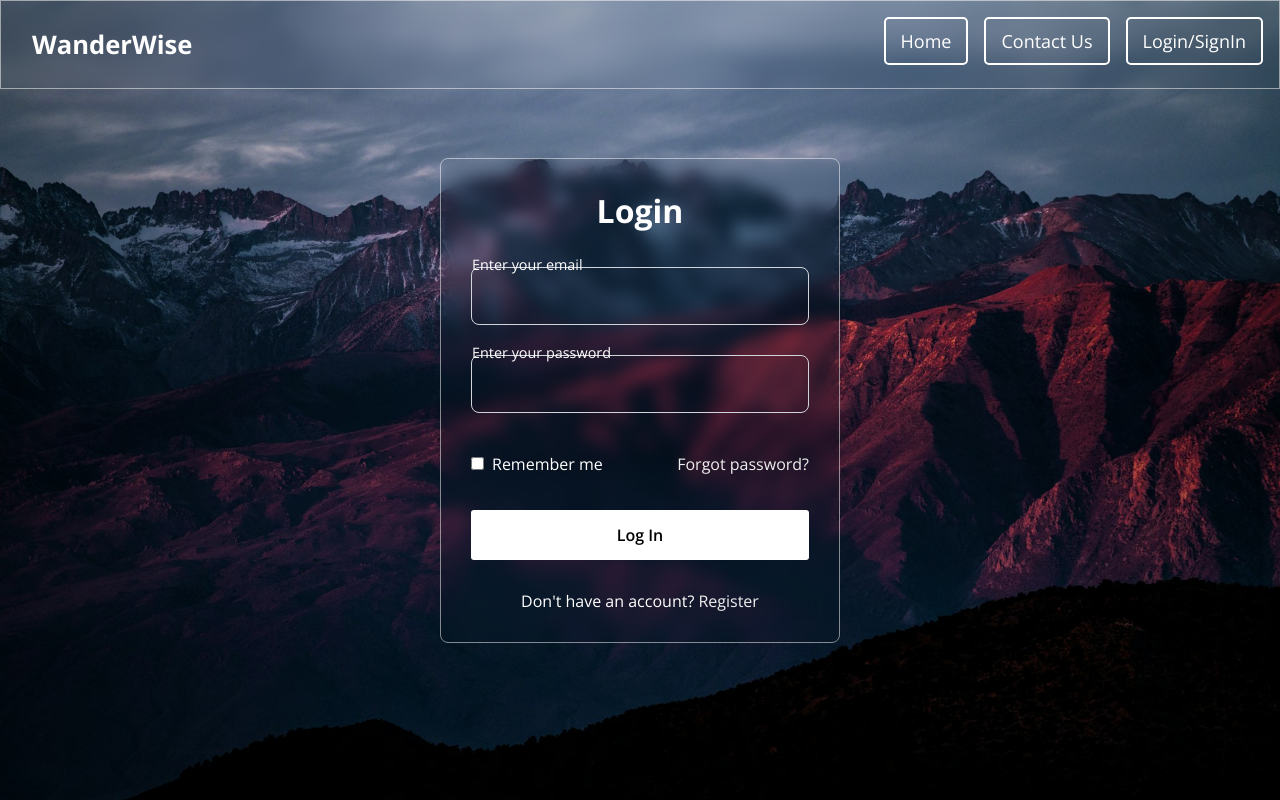
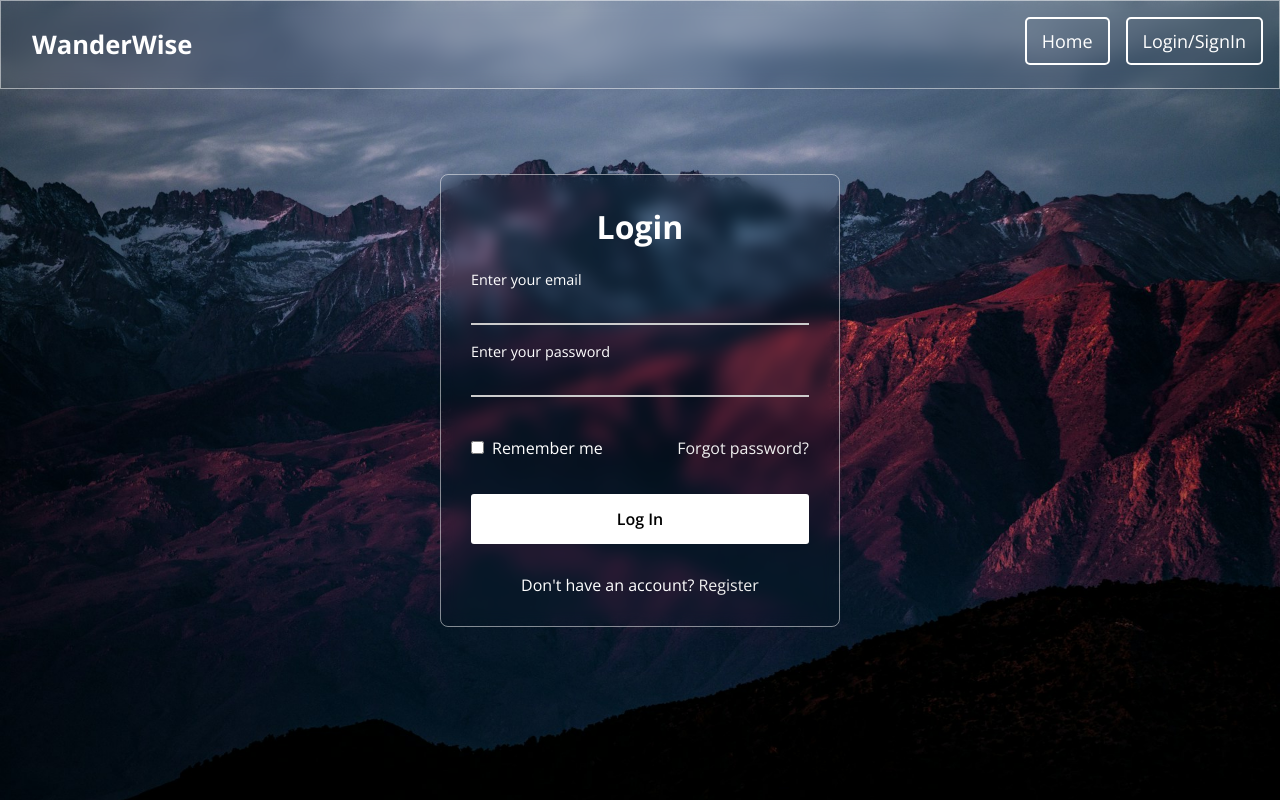
Before and after one commit to shivamchavan12/wanderwise, a React (Create React App) app: page /login in a window 1280 px wide. Built offline with nearby package versions, Linux system fonts and the light colour scheme.

Commit message:
basic changes

```diff
--- a/src/App.js
+++ b/src/App.js
@@ -2,7 +2,6 @@ import React, { useState, useEffect } from 'react';
 import { BrowserRouter as Router, Routes, Route } from 'react-router-dom';
 import Header from './components/header';
 import Login from './components/login';
-import Dashboard from './components/dashboard';
 import Home from './components/Home';
 import Trip from './components/Tripplanner';
 import Profile from './components/form';
@@ -49,7 +48,6 @@ function App() {
         <Route path="/login" element={<Login setIsLoggedIn={setIsLoggedIn} />} />
         <Route path="/Tripplanner" element={<Trip />} />
         <Route path="/form" element={<Profile />} />
-        <Route path="/dashboard" element={<Dashboard />} />
       </Routes>
     </Router>
   );
--- a/src/components/dashboard.js
+++ /dev/null
@@ -1,12 +0,0 @@
-import React from 'react';
-
-const Dashboard = () => {
-  return (
-    <div>
-      <h1>Welcome to the Dashboard</h1>
-      <p>You are logged in!</p>
-    </div>
-  );
-};
-
-export default Dashboard;
--- a/src/components/form.css
+++ b/src/components/form.css
@@ -107,7 +107,7 @@
   color: #374151;
 }
 
-.input-field {
+.i {
   padding: 0.5rem;
   border: 1px solid #d1d5db;
   border-radius: 0.5rem;
@@ -115,18 +115,18 @@
   transition: border-color 0.2s;
 }
 
-.input-field:focus {
+.i:focus {
   outline: none;
   border-color: #3b82f6;
   box-shadow: 0 0 0 2px rgba(59, 130, 246, 0.1);
 }
 
-.input-field:disabled {
+.i:disabled {
   background-color: #f3f4f6;
   cursor: not-allowed;
 }
 
-textarea.input-field {
+textarea.i {
   resize: none;
   min-height: 100px;
 }
--- a/src/components/form.js
+++ b/src/components/form.js
@@ -240,7 +240,7 @@ const Profile = () => {
                   value={editedProfile.name}
                   onChange={handleChange}
                   disabled={!isEditing}
-                  className="input-field"
+                  className="i"
                 />
               </div>
 
@@ -250,7 +250,7 @@ const Profile = () => {
                   type="email"
                   value={session?.user?.email || ''}
                   disabled={true}
-                  className="input-field"
+                  className="i"
                 />
               </div>
 
@@ -262,7 +262,7 @@ const Profile = () => {
                   value={editedProfile.phone}
                   onChange={handleChange}
                   disabled={!isEditing}
-                  className="input-field"
+                  className="i"
                 />
               </div>
 
@@ -274,7 +274,7 @@ const Profile = () => {
                   value={editedProfile.age}
                   onChange={handleChange}
                   disabled={!isEditing}
-                  className="input-field"
+                  className="i"
                 />
               </div>
 
@@ -285,7 +285,7 @@ const Profile = () => {
                   value={editedProfile.travelPreference}
                   onChange={handleChange}
                   disabled={!isEditing}
-                  className="input-field"
+                  className="i"
                 >
                   {travelPreferences.map((style) => (
                     <option key={style} value={style}>
--- a/src/components/header.js
+++ b/src/components/header.js
@@ -66,7 +66,6 @@ function Header({ isLoggedIn, setIsLoggedIn }) {
       </div>
       <nav>
         <Link className="button-link" to="/">Home</Link>
-        <Link className="button-link" to="/ContactUs">Contact Us</Link>
 
         {isLoggedIn ? (
           <>
--- a/src/components/headers/homeheader.css
+++ /dev/null
@@ -1,64 +0,0 @@
-/* General Header Styles */
-.sticky-header {
-    display: flex;
-    justify-content: space-between;
-    position: fixed;
-    top: 0;
-    left: 0;
-    width: 100%;
-    padding: 1rem;
-    z-index: 1000;
-    border: 1px solid transparent;
-    backdrop-filter: blur(8px);
-    border: 1px solid rgba(255, 255, 255, 0.5);
-    transition: transform 0.4s ease-in-out;
-}
-
-/* Hide header when scrolling down */
-.hide {
-    transform: translateY(-100%);
-}
-
-/* Logo Styles */
-.logo a {
-    font-size: 1.6rem;
-    font-weight: bold;
-    text-decoration: none;
-    color: white;
-}
-
-.logo {
-    padding: 10px 15px;
-}
-
-/* Navigation Styles */
-nav {
-    display: flex;
-    gap: 1rem;
-}
-
-nav a {
-    text-decoration: none;
-    color: white;
-}
-
-/* Button Links */
-.button-link {
-    color: white;
-    text-decoration: none;
-    align-content: center;
-    padding: 10px 15px;
-    border-radius: 5px;
-    transition: 0.3s;
-    font-size: 18px;
-    border: 1px white solid;
-}
-
-.button-link:hover {
-    background: grey;
-}
-
-.button-link:active {
-    background: #ff7f50; /* Highlight active page */
-    color: white;
-}
--- a/src/components/headers/loginheader.css
+++ /dev/null
@@ -1,64 +0,0 @@
-/* General Header Styles */
-.sticky-header {
-    display: flex;
-    justify-content: space-between;
-    position: fixed;
-    top: 0;
-    left: 0;
-    width: 100%;
-    padding: 1rem;
-    z-index: 1000;
-    border: 1px solid transparent;
-    backdrop-filter: blur(8px);
-    border: 1px solid rgba(255, 255, 255, 0.5);
-    transition: transform 0.4s ease-in-out;
-}
-
-/* Hide header when scrolling down */
-.hide {
-    transform: translateY(-100%);
-}
-
-/* Logo Styles */
-.logo a {
-    font-size: 1.6rem;
-    font-weight: bold;
-    text-decoration: none;
-    color: white;
-}
-
-.logo {
-    padding: 10px 15px;
-}
-
-/* Navigation Styles */
-nav {
-    display: flex;
-    gap: 1rem;
-}
-
-nav a {
-    text-decoration: none;
-    color: white;
-}
-
-/* Button Links */
-.button-link {
-    color: white;
-    text-decoration: none;
-    align-content: center;
-    padding: 10px 15px;
-    border-radius: 5px;
-    transition: 0.3s;
-    font-size: 18px;
-    border: 1px white solid;
-}
-
-.button-link:hover {
-    background: grey;
-}
-
-.button-link:active {
-    background: #ff7f50; /* Highlight active page */
-    color: white;
-}
--- a/src/components/login.js
+++ b/src/components/login.js
@@ -65,7 +65,7 @@ const LoginForm = ({ setIsLoggedIn }) => {
         console.log('Login successful:', data);
         localStorage.setItem('loggedIn', 'true');
         setIsLoggedIn(true);
-        navigate('/dashboard'); // Redirect to dashboard
+        navigate('/'); // Redirect to dashboard
       }
     }
   };
```
Also changed, not shown: 1 other file (tests, documents, lock files or other folders).
